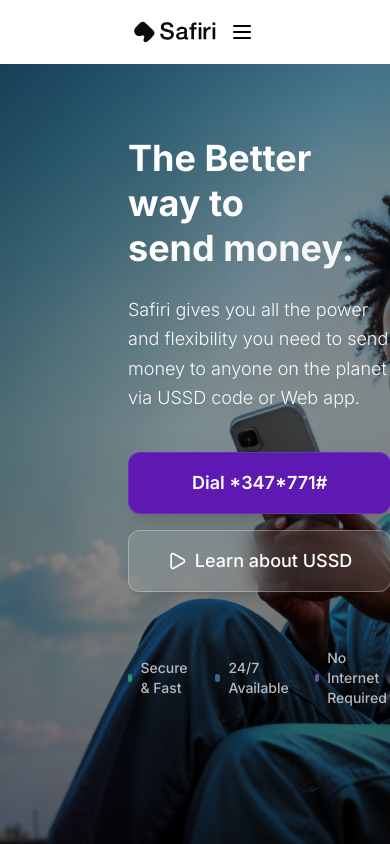
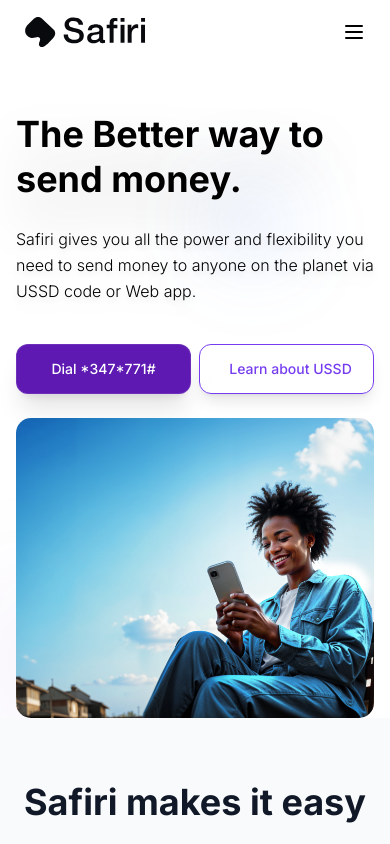
Before and after one commit to Safiri-Send/website, a Next.js app: page / in a window 390 px wide. Shown: the top 844 px of the page. Built offline with nearby package versions, Linux system fonts and the light colour scheme.

Commit message:
optimization for mobile view

```diff
--- a/app/components/(website)/Hero.tsx
+++ b/app/components/(website)/Hero.tsx
@@ -1,67 +1,67 @@
-'use client'
-import React, { useState, useEffect, useRef } from 'react'
-import Image from 'next/image'
-import Background from '@/public/background-img.jpg'
-import { X, Play } from 'lucide-react'
-import spiral from '@/public/spiral.svg'
+"use client";
+import React, { useState, useEffect, useRef } from "react";
+import Image from "next/image";
+import Background from "@/public/background-img.jpg";
+import { X, Play } from "lucide-react";
+import spiral from "@/public/spiral.svg";
 
 const Hero = () => {
-  const [isModalOpen, setIsModalOpen] = useState(false)
-  const [imageLoaded, setImageLoaded] = useState(false)
-  const videoRef = useRef<HTMLVideoElement>(null)
+  const [isModalOpen, setIsModalOpen] = useState(false);
+  const [imageLoaded, setImageLoaded] = useState(false);
+  const videoRef = useRef<HTMLVideoElement>(null);
 
   // Handle modal open/close
   const openModal = () => {
-    setIsModalOpen(true)
-  }
+    setIsModalOpen(true);
+  };
 
   const closeModal = () => {
-    setIsModalOpen(false)
+    setIsModalOpen(false);
     if (videoRef.current) {
-      videoRef.current.pause()
-      videoRef.current.currentTime = 0
+      videoRef.current.pause();
+      videoRef.current.currentTime = 0;
     }
-  }
+  };
 
   // Handle escape key to close modal
   useEffect(() => {
     const handleEscape = (e: KeyboardEvent) => {
-      if (e.key === 'Escape' && isModalOpen) {
-        closeModal()
+      if (e.key === "Escape" && isModalOpen) {
+        closeModal();
       }
-    }
+    };
 
     if (isModalOpen) {
-      document.addEventListener('keydown', handleEscape)
-      document.body.style.overflow = 'hidden'
+      document.addEventListener("keydown", handleEscape);
+      document.body.style.overflow = "hidden";
     } else {
-      document.body.style.overflow = 'unset'
+      document.body.style.overflow = "unset";
     }
 
     return () => {
-      document.removeEventListener('keydown', handleEscape)
-      document.body.style.overflow = 'unset'
-    }
-  }, [isModalOpen])
+      document.removeEventListener("keydown", handleEscape);
+      document.body.style.overflow = "unset";
+    };
+  }, [isModalOpen]);
 
   // Auto-play video when modal opens
   useEffect(() => {
     if (isModalOpen && videoRef.current) {
-      videoRef.current.play().catch(console.error)
+      videoRef.current.play().catch(console.error);
     }
-  }, [isModalOpen])
+  }, [isModalOpen]);
 
   return (
     <>
-      <section className="relative min-h-screen flex items-center overflow-hidden">
+      <section className="relative pt-28 md:min-h-screen flex items-center overflow-hidden">
         {/* Background Image with optimizations */}
-        <div className="absolute inset-0">
+        <div className="hidden md:flex absolute inset-0">
           <Image
             src={Background}
             alt="Hero background - Person using mobile phone for money transfer"
             fill
             className={`object-cover object-center transition-opacity duration-700 ${
-              imageLoaded ? 'opacity-100' : 'opacity-0'
+              imageLoaded ? "opacity-100" : "opacity-0"
             }`}
             priority
             quality={85}
@@ -92,45 +92,59 @@
         <div className="absolute left-0 bottom-0 w-32 h-32 bg-gradient-to-tr from-[#5E19B3]/20 to-transparent rounded-full blur-3xl"></div>
         <div className="absolute right-1/4 top-1/4 w-24 h-24 bg-gradient-to-bl from-blue-500/20 to-transparent rounded-full blur-2xl"></div>
 
-        <div className="relative z-10 mx-28 px-4 sm:px-6 lg:px-8 w-full">
+        <div className="relative z-10 px-4 sm:px-6 lg:px-8 w-full md:mx-28">
           <div className="flex justify-start">
-            <div className="max-w-2xl">
+            <div className="w-full md:max-w-2xl">
               {/* Main Content */}
               <div className="space-y-6 animate-fade-in">
-                <h1 className="text-4xl sm:text-5xl md:text-6xl lg:text-7xl font-bold text-white leading-tight mb-6 drop-shadow-2xl">
-                  The Better way to{' '}
-                  <span className="block bg-gradient-to-r from-white to-white/90 bg-clip-text text-transparent">
-                    send money.
+                <h1 className="text-4xl sm:text-5xl md:text-6xl lg:text-7xl font-bold leading-tight mb-6 drop-shadow-2xl">
+                  <span className="block text-black md:text-white">
+                    The Better way to{" "}
+                    <span className="block bg-gradient-to-r from-white to-white/90 bg-clip-text md:text-transparent text-black">
+                      send money.
+                    </span>
                   </span>
                 </h1>
 
-                <p className="text-lg sm:text-xl text-white/95 mb-8 max-w-xl leading-relaxed drop-shadow-lg font-light">
-                  Safiri gives you all the power and flexibility you need to send
-                  money to anyone on the planet via USSD code or Web app.
+                <p className="text-base md:text-lg sm:text-xl text-black md:text-white/95 mb-8 max-w-xl leading-relaxed drop-shadow-lg font-light">
+                  Safiri gives you all the power and flexibility you need to
+                  send money to anyone on the planet via USSD code or Web app.
                 </p>
 
                 {/* Enhanced CTA Buttons */}
-                <div className="flex flex-col sm:flex-row gap-4 pt-4">
-                  <button className="group bg-[#5E19B3] hover:bg-[#4A1590] text-white font-semibold px-8 py-4 rounded-xl text-lg transition-all duration-300 shadow-xl hover:shadow-2xl transform hover:scale-105 hover:-translate-y-1 border border-white/10 hover:border-white/20">
+                <div className="flex flex-row gap-2 pt-4 w-full max-w-full md:flex-col md:gap-4 md:max-w-none">
+                  <button className="flex-1 group bg-[#5E19B3] hover:bg-[#4A1590] text-white font-medium md:font-semibold px-4 h-[50px] md:px-8 md:py-4 rounded-xl text-sm md:text-lg transition-all duration-300 shadow-xl hover:shadow-2xl transform hover:scale-105 hover:-translate-y-1 border border-white/10 hover:border-white/20">
                     <span className="flex items-center justify-center space-x-2">
                       <span>Dial *347*771#</span>
-
                     </span>
                   </button>
-
                   <button
                     onClick={openModal}
-                    className="group bg-white/10 hover:bg-white/20 backdrop-blur-md text-white font-medium px-8 py-4 rounded-xl text-lg transition-all duration-300 border border-white/30 hover:border-white/50 shadow-lg hover:shadow-xl transform hover:scale-105 hover:-translate-y-1"
+                    className="flex-1 group bg-white/10 hover:bg-white/20 backdrop-blur-md text-[#753DEF] md:text-white font-medium md:font-semibold px-4 h-[50px] md:px-8 md:py-4 rounded-xl text-sm md:text-lg transition-all duration-300 border border-[#753DEF] md:border-white/30 hover:border-[#753DEF] md:hover:border-white/50 shadow-lg hover:shadow-xl transform hover:scale-105 hover:-translate-y-1"
                   >
                     <span className="flex items-center justify-center space-x-2">
-                      <Play className="w-5 h-5 group-hover:scale-110 transition-transform duration-300" />
+                      <span className="block md:hidden"></span>
+                      <span className="hidden md:block">
+                        <Play className="w-5 h-5 group-hover:scale-110 transition-transform duration-300" />
+                      </span>
                       <span>Learn about USSD</span>
                     </span>
                   </button>
                 </div>
 
+                {/* Mobile Background image below buttons */}
+                <div className="block md:hidden mt-7">
+                  <Image
+                    src={Background}
+                    alt="Safiri mobile background"
+                    className="w-full rounded-[15px] object-cover"
+                    style={{ height: 300 }}
+                    priority={false}
+                  />
+                </div>
+
                 {/* Trust indicators */}
-                <div className="pt-8 flex items-center space-x-6 text-white/70">
+                <div className="pt-8 hidden md:flex items-center space-x-6 text-white/70">
                   <div className="flex items-center space-x-2">
                     <div className="w-2 h-2 bg-green-400 rounded-full animate-pulse"></div>
                     <span className="text-sm font-medium">Secure & Fast</span>
@@ -141,7 +155,9 @@
                   </div>
                   <div className="flex items-center space-x-2">
                     <div className="w-2 h-2 bg-purple-400 rounded-full animate-pulse"></div>
-                    <span className="text-sm font-medium">No Internet Required</span>
+                    <span className="text-sm font-medium">
+                      No Internet Required
+                    </span>
                   </div>
                 </div>
               </div>
@@ -165,7 +181,10 @@
             <div className="flex items-center justify-between p-6 bg-gradient-to-r from-[#5E19B3]/20 to-transparent border-b border-white/10">
               <div>
                 <h3 className="text-xl font-bold text-white">What is USSD?</h3>
-                <p className="text-gray-300 text-sm">Learn about Unstructured Supplementary Service Data and how it works</p>
+                <p className="text-gray-300 text-sm">
+                  Learn about Unstructured Supplementary Service Data and how it
+                  works
+                </p>
               </div>
               <button
                 onClick={closeModal}
@@ -203,7 +222,9 @@
               <div className="flex items-center justify-between">
                 <div className="text-sm text-gray-400 flex items-center space-x-2">
                   <span>Press</span>
-                  <kbd className="px-2 py-1 bg-white/10 border border-white/20 rounded text-xs text-white">ESC</kbd>
+                  <kbd className="px-2 py-1 bg-white/10 border border-white/20 rounded text-xs text-white">
+                    ESC
+                  </kbd>
                   <span>to close</span>
                 </div>
                 <button
@@ -220,18 +241,34 @@
 
       <style jsx>{`
         @keyframes fade-in {
-          from { opacity: 0; transform: translateY(20px); }
-          to { opacity: 1; transform: translateY(0); }
+          from {
+            opacity: 0;
+            transform: translateY(20px);
+          }
+          to {
+            opacity: 1;
+            transform: translateY(0);
+          }
         }
 
         @keyframes scale-in {
-          from { opacity: 0; transform: scale(0.9); }
-          to { opacity: 1; transform: scale(1); }
+          from {
+            opacity: 0;
+            transform: scale(0.9);
+          }
+          to {
+            opacity: 1;
+            transform: scale(1);
+          }
         }
 
         @keyframes spin-slow {
-          from { transform: rotate(0deg); }
-          to { transform: rotate(360deg); }
+          from {
+            transform: rotate(0deg);
+          }
+          to {
+            transform: rotate(360deg);
+          }
         }
 
         .animate-fade-in {
@@ -247,7 +284,7 @@
         }
       `}</style>
     </>
-  )
-}
+  );
+};
 
-export default Hero
+export default Hero;
--- a/app/components/(website)/Navbar.tsx
+++ b/app/components/(website)/Navbar.tsx
@@ -54,10 +54,10 @@
   return (
     <>
       <nav className="absolute top-0 left-0 right-0 z-50 bg-white backdrop-blur-sm">
-        <div className="mx-28 px-4 sm:px-6 lg:px-8">
+        <div className="max-w-screen-2xl mx-auto px-4 sm:px-6 lg:px-8">
           <div className="flex items-center justify-between h-16 md:h-20">
-            {/* Left section - Logo */}
-            <div className="flex items-center">
+            {/* Left section - Logo and Safiri text */}
+            <div className="flex items-center space-x-2">
               <Image
                 src={Logo}
                 alt="Safiri Logo"
--- a/app/components/(website)/Website.tsx
+++ b/app/components/(website)/Website.tsx
@@ -17,9 +17,9 @@
       <DeviceCompatibility />
 
       <CTASection />
-      <PeopleSwitching />
-      <MoneySafe />
-      <Footer />
+      {/* <PeopleSwitching /> */}
+      {/* <MoneySafe /> */}
+      {/* <Footer /> */}
     </main>
   );
 }
```
Also changed, not shown: app/components/(website)/Cta-section.tsx (+13 -9 lines), app/components/(website)/DeviceCompatibility.tsx (+13 -17 lines).
